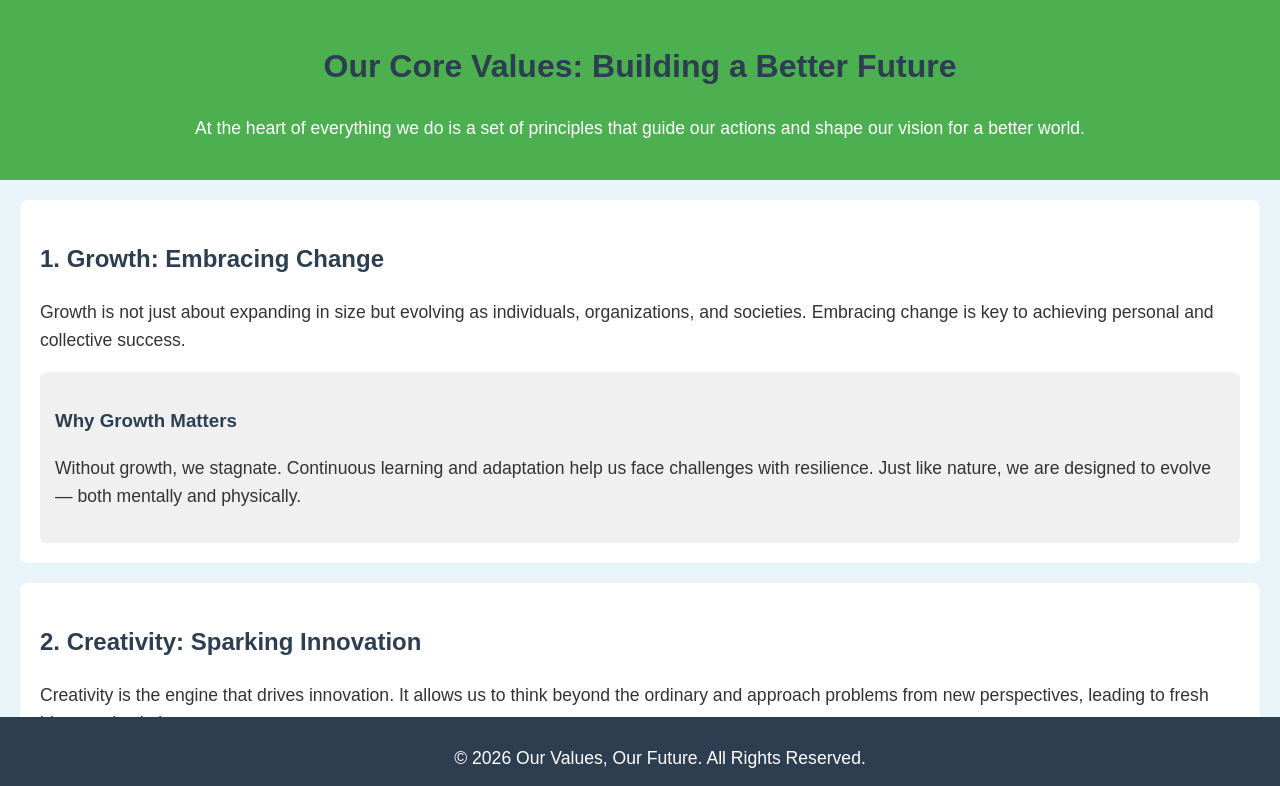
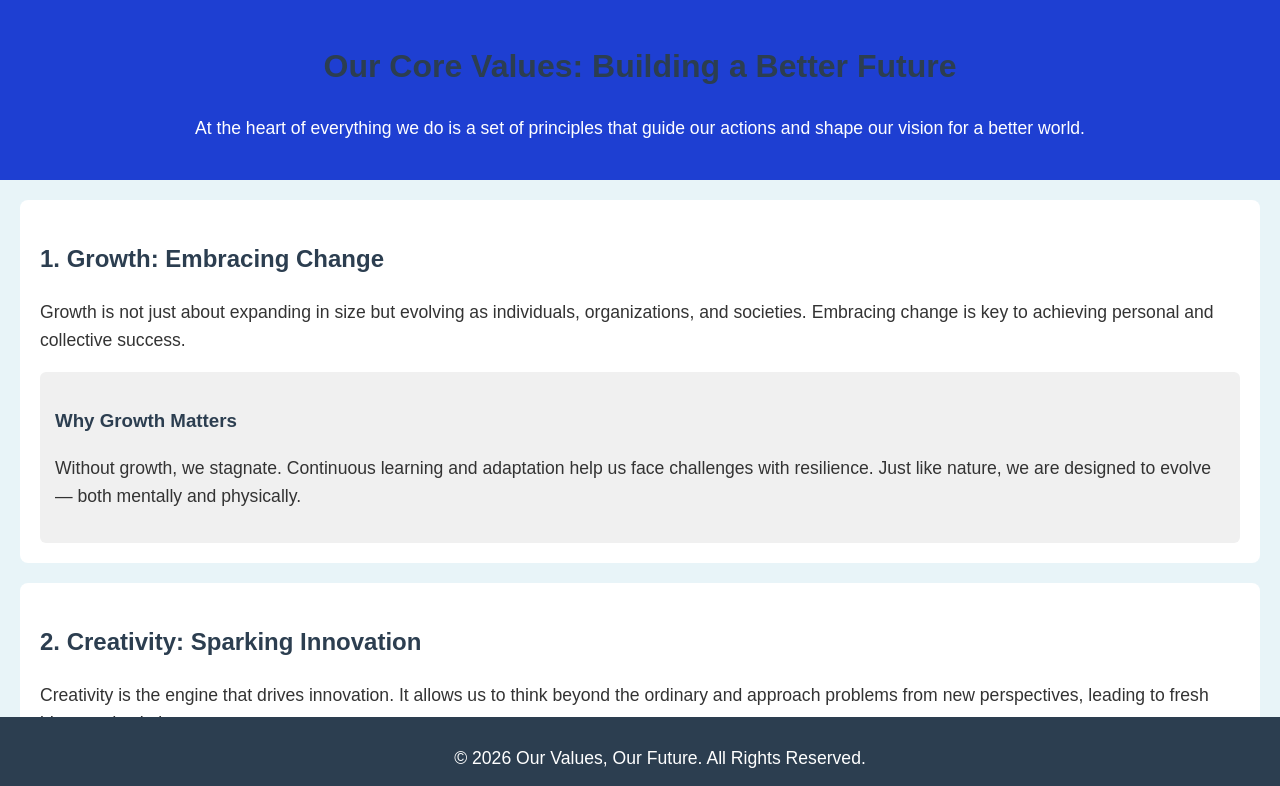
Before and after one commit to cdot-anish/Project-html, a plain HTML site: page index.html in a window 1280 px wide. Shown: the top 786 px of the page. Drawn offline with Linux system fonts and the light colour scheme.

Commit message:
index.html updated

```diff
--- a/index.html
+++ b/index.html
@@ -15,7 +15,7 @@
             color: #333;
         }
         header {
-            background-color: #4CAF50;
+            background-color: #1e3fd2;
             color: #fff;
             padding: 20px;
             text-align: center;
```
